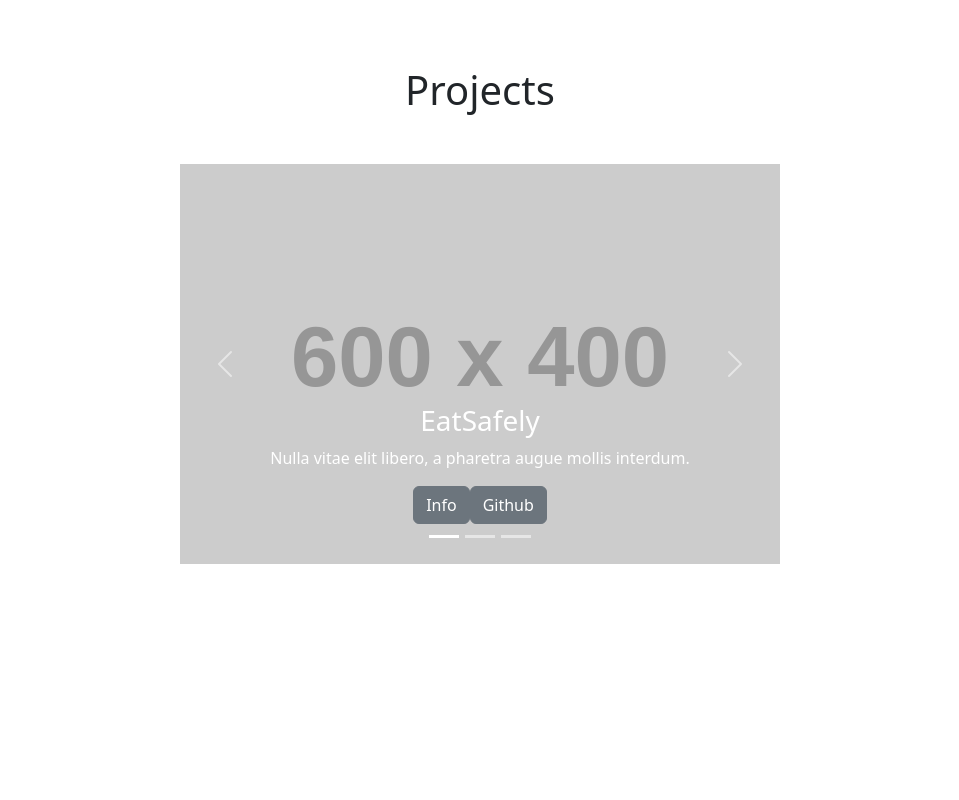
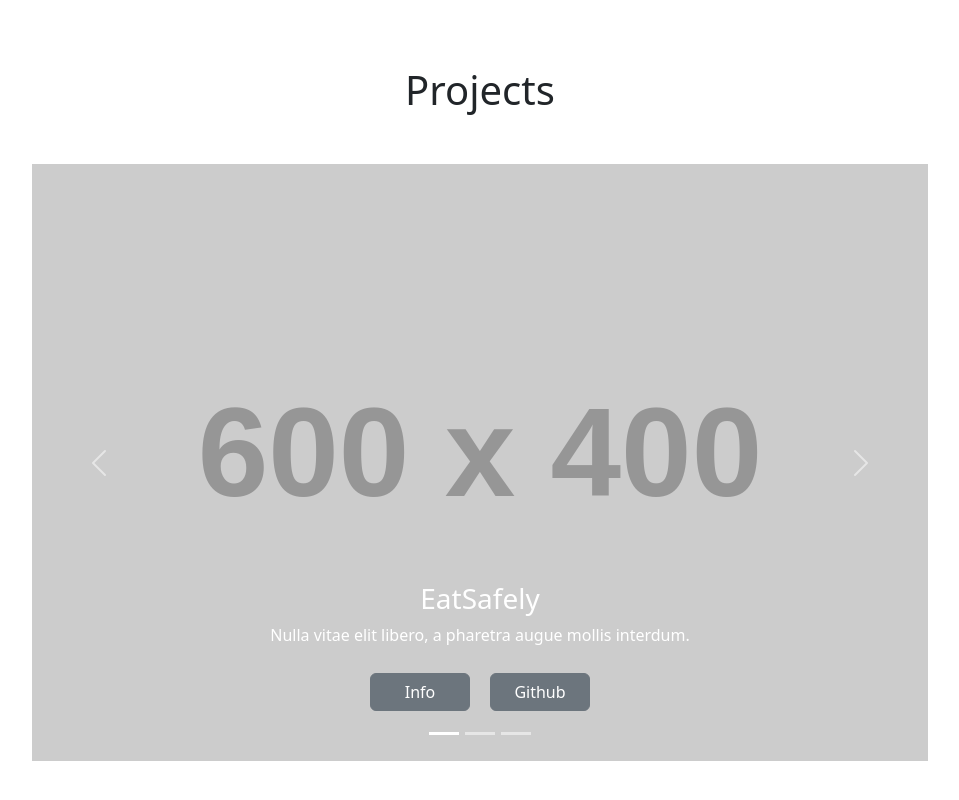
Before and after one commit to SamGiorgievski/portfolio, a React (Create React App) app: page / in a window 1280 px wide. Shown: the part 814-1614 px from the top of the page, without its empty margins (160-1119 px from the left). Built offline with nearby package versions, Linux system fonts and the light colour scheme.

Commit message:
fix carousel sizing

```diff
--- a/src/Home.js
+++ b/src/Home.js
@@ -20,11 +20,10 @@ export default function Home() {
 
       <div className="projects">
         <h1 className="projects__title"> Projects</h1>
-        <div>
-        <Carousel className="projects__carousel" interval={null}>
+        <Carousel className="projects__carousel" interval={null} fade={true} >
           <Carousel.Item>
             <img
-              className="d-block w-100"
+              className="d-block carousel__image"
               src="https://via.placeholder.com/600x400"
               alt="First slide"
             />
@@ -32,14 +31,14 @@ export default function Home() {
               <h3>EatSafely</h3>
               <p>Nulla vitae elit libero, a pharetra augue mollis interdum.</p>
               <div className="carousel__buttons">
-                <Button variant="secondary">Info</Button>
-                <Button variant="secondary">Github</Button>
+                <Button variant="secondary" className="carousel__button">Info</Button>
+                <Button variant="secondary" className="carousel__button" href="https://github.com/SamGiorgievski/EatSafely">Github</Button>
               </div>
             </Carousel.Caption>
           </Carousel.Item>
           <Carousel.Item>
             <img
-              className="d-block w-100"
+              className="d-block carousel__image"
               src="https://via.placeholder.com/600x400"
               alt="Second slide"
             />
@@ -51,7 +50,7 @@ export default function Home() {
           </Carousel.Item>
           <Carousel.Item>
             <img
-              className="d-block w-100"
+              className="d-block carousel__image"
               src="https://via.placeholder.com/600x400"
               alt="Third slide"
             />
@@ -64,7 +63,6 @@ export default function Home() {
             </Carousel.Caption>
           </Carousel.Item>
         </Carousel>
-        </div>
       </div>
     </div>
   )
--- a/src/Home.scss
+++ b/src/Home.scss
@@ -30,8 +30,7 @@ height: 100vh;
 .image-box__image {
   margin-top: 30px;
   margin-bottom: 30px;
-  width: 1000px;
-  height: 400px;
+  width: 80%;
   position: relative;
     &:hover {
       box-shadow: 0 4px 8px 0 rgba(0, 0, 0, 0.2), 0 6px 20px 0 rgba(0, 0, 0, 0.19);
@@ -54,6 +53,10 @@ height: 100vh;
   align-items: center;
 }
 
+.carousel {
+  width: 70%;
+}
+
 .projects__title {
   margin-bottom: 50px;
 }
@@ -63,3 +66,13 @@ height: 100vh;
   flex-direction: row;
   justify-content: center;
 }
+
+.carousel__button {
+  width: 100px;
+  margin: 10px;
+}
+
+.carousel__image {
+  width: 100%;
+  height: 50%;
+}
```
